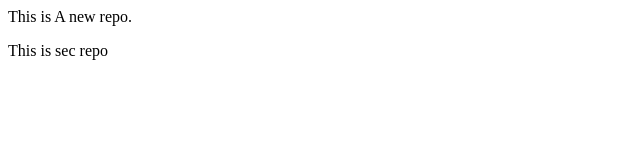
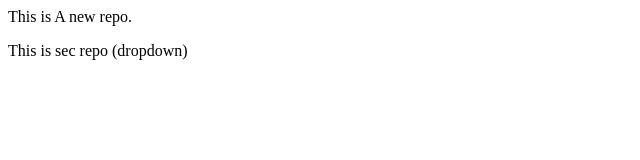
Before and after one commit to AnjaliKumariaj/localrepot, a plain HTML site: page index.html in a window 1280 px wide. Shown: the full height of the page, 0-640 px from the left. Drawn offline with Linux system fonts and the light colour scheme.

```diff
--- a/index.html
+++ b/index.html
@@ -1,2 +1,2 @@
 <p>This is A new repo.</p>
-<p>This is sec repo</p>
+<p>This is sec repo (dropdown) </p>
```
